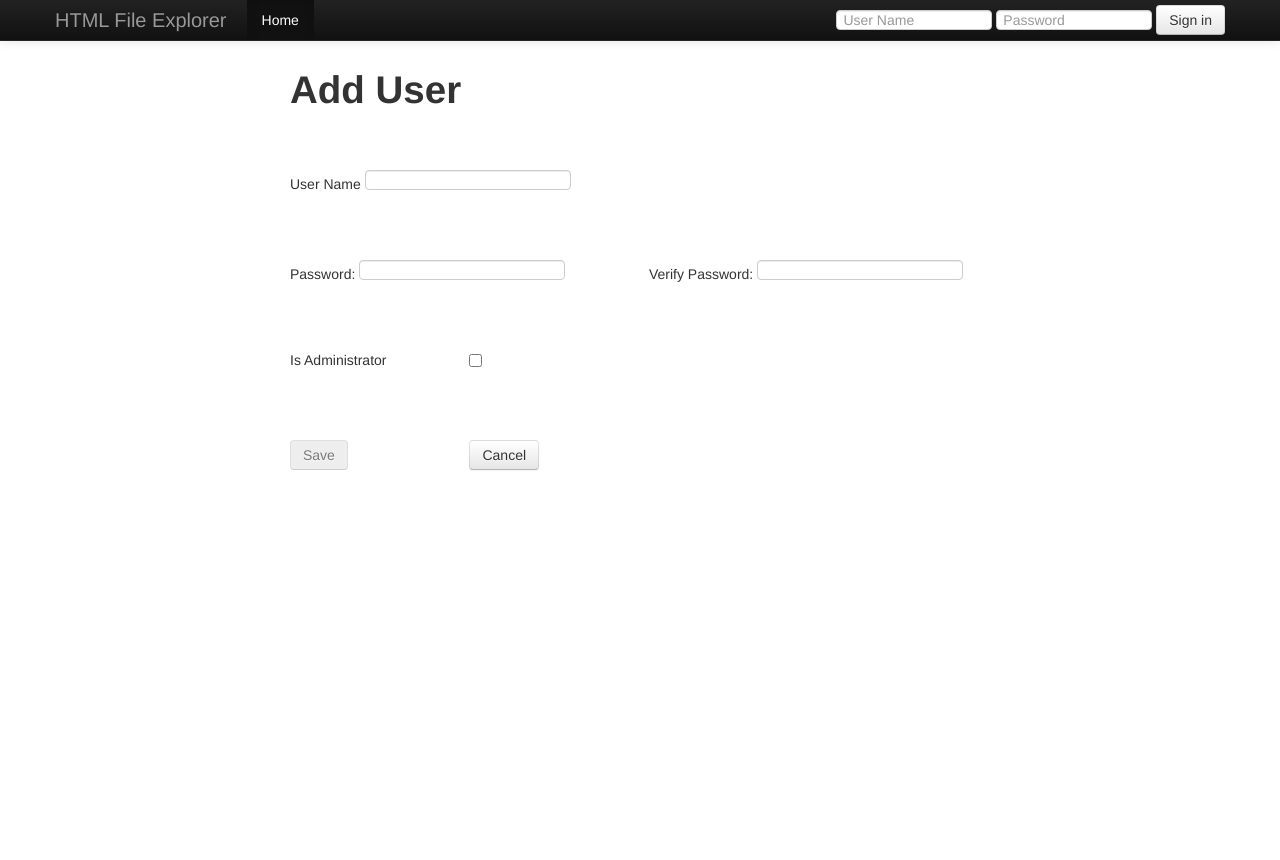
After one commit to bfincher/html_browser, a Django app: template html_browser/templates/admin/add_user.html in a window 1280 px wide. The commit adds this page. Run offline with Django 3.2, Linux system fonts and the light colour scheme; the template is opened without the code that fills it, so the values that code supplies are empty; some libraries are stand-ins or nearby versions.

Commit message:
work in progress

```diff
--- /dev/null
+++ b/html_browser/templates/admin/add_user.html
@@ -0,0 +1,82 @@
+{% extends "page.html" %}
+{% block additional_header %}
+<style type="text/css">
+        body {
+                padding-top: 20px;
+                padding-bottom: 40px;
+        }
+
+        .container-narrow {
+                margin: 0 auto;
+                max-width: 700px;
+        }
+
+        .settings {
+                margin: 60px 0;
+        }
+
+
+</style>
+{% endblock %}
+
+{% block body %}
+<div class="container-narrow">
+	<h1 style="margin-top: 50px;">Add User</h1>
+	<font color="red"><p id="userNameErrorText"></p></font>
+	<font color="red"><p id="pwErrorText"></p></font>
+
+	<form id="form" action="{{ const.BASE_URL }}addUserAction/" method="post"> {% csrf_token %}
+		<input name=action type=hidden value=addUser />
+
+	<div class="row-fluid settings">
+		<div class="span6">
+		    User Name <input id=userName name=userName type=text onkeyup="validateUserName('userName', 'Save')"/>
+		</div>
+	</div>
+
+	<div class="row-fluid settings">
+	    <div class="span6">
+	        <td>Password: </td>
+	        <input id="password" name=password type=password onkeyup="validatePassword('password', 'verifyPassword', 'Save')"/></td>
+	    </div>
+	    <div class="span6">
+	        Verify Password:
+		<input id="verifyPassword" name=verifyPassword type=password onkeyup="validatePassword('password', 'verifyPassword', 'Save')"/>
+	    </div>
+	</div>
+
+	<div class="row-fluid settings">
+	     <div class="span3">
+                 Is Administrator
+             </div>
+             <div class="span1">
+                 <input name="isAdministrator" type="checkbox" />
+             </div>
+       </div>
+
+
+	{% for groupName in groupNames %}
+            <div class="row-fluid">
+                <div class="span1">
+                    <input name="isGroup{{ groupName }}" type="checkbox"  />
+                </div>
+                <div class="span3">
+                    {{ groupName }}
+	        </div>
+            </div>
+        {% endfor %}
+
+	<div class="row-fluid settings">
+            <div class="span3">
+                <input class="btn" id=Save name=submit type=submit value="Save" disabled/>
+            </div>
+            <div class="span3">
+                <input class="btn" name=submit type=submit value="Cancel"/>
+            </div>
+        </div>
+
+	</form>
+</div>
+
+<script src="{{ const.MEDIA_URL }}add_user.js"></script>
+{% endblock %}
--- a/html_browser/urls.py
+++ b/html_browser/urls.py
@@ -11,6 +11,7 @@ urlpatterns = patterns('html_browser.views',
     url(r'userAdmin/.*', 'userAdmin'),
     url(r'editUser/.*', 'editUser'),
     url(r'addUser/.*', 'addUser'),
+    url(r'addUserAction/.*', 'addUserAction'),
     url(r'hbChangePassword/.*', 'hbChangePassword'),
     url(r'hbChangePasswordResult/.*', 'hbChangePasswordResult'),
     url(r'upload/.*', 'upload'),
--- /dev/null
+++ b/media/add_user.js
@@ -0,0 +1,45 @@
+	var userNameInValid = false;
+	var passwordInValid = false;
+
+	function validateUserName(userNameId, okButtonId) {
+        userName = document.getElementById(userNameId);
+        var valid = false;
+
+        if (userName.value.length < 6) {
+            document.getElementById('userNameErrorText').innerHTML='User Names must be at least 6 characters';
+            valid = false;
+        } else if (userName.value.match('[a-zA-Z_0-9]+') == userName.value) {
+            valid = true;
+            document.getElementById('userNameErrorText').innerHTML='';
+        } else {
+            valid = false;
+            document.getElementById('userNameErrorText').innerHTML='User Names must only contain letters, numbers, and underscores';
+        }
+
+        userNameInValid = !valid;
+
+        document.getElementById(okButtonId).disabled=(userNameInValid || passwordInValid);
+
+    }
+
+	function validatePassword(passwordId, verifyPasswordId, okButtonId) {
+		password = document.getElementById(passwordId);
+		verifyPassword = document.getElementById(verifyPasswordId);
+
+        var valid = false;
+
+        if (password.value.length < 6) {
+            document.getElementById('pwErrorText').innerHTML='Passwords must be at least 6 characters';
+            valid = false;
+        } else if (password.value == verifyPassword.value) {
+            valid = true;
+            document.getElementById('pwErrorText').innerHTML='';
+        } else {
+            document.getElementById('pwErrorText').innerHTML='Passwords do not match';
+            valid = false;
+        }
+
+
+        passwordInValid = !valid;
+        document.getElementById(okButtonId).disabled=(userNameInValid || passwordInValid);
+    }
```
Also changed, not shown: html_browser/templates/admin/edit_user.html (+6 -6 lines), html_browser/views.py (+34 -4 lines), 1 other file.
